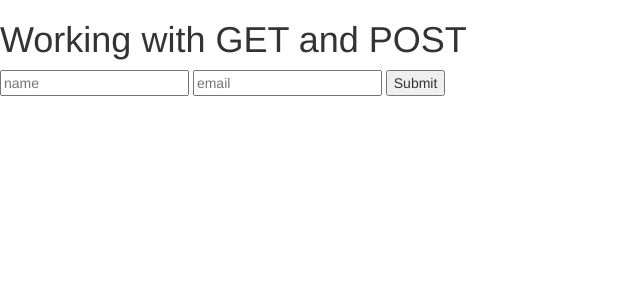
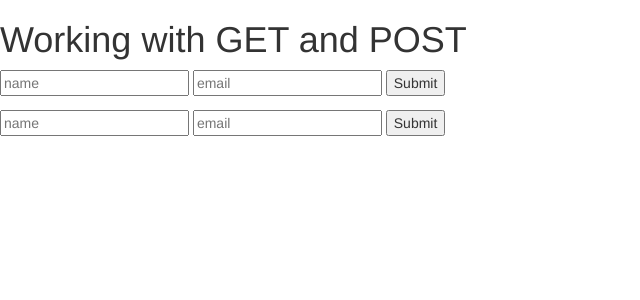
Before and after one commit to colinmckean/phpplay, a PHP site: page /get_post.php in a window 1280 px wide. Shown: the top 300 px of the page, without its empty margins (0-640 px from the left). Run offline with PHP 8.4, Linux system fonts and the light colour scheme.

Commit message:
added post handling

```diff
--- a/get_post.php
+++ b/get_post.php
@@ -10,10 +10,17 @@ define("TITLE", "Working with GET and POST");
 <body>
     <div>
         <h1><?php echo TITLE; ?></h1>
+        <!--form details are submitted via url parameters-->
         <form action="form_get.php" method="GET">
             <input type="text" name="name" placeholder="name"/>
             <input type="text" name="email" placeholder="email"/>
             <input name="form_sumbit" type="submit" value="Submit"/>
+        </form>
+        <!--details are sent via HTTP request-->
+        <form action="form_post.php" method="POST">
+            <input type="text" name="post_name" placeholder="name"/>
+            <input type="text" name="post_email" placeholder="email"/>
+            <input name="post_sumbit" type="submit" value="Submit"/>
         </form>
 
     </div>
```
Also changed, not shown: form_post.php (added, +8 -0 lines).
